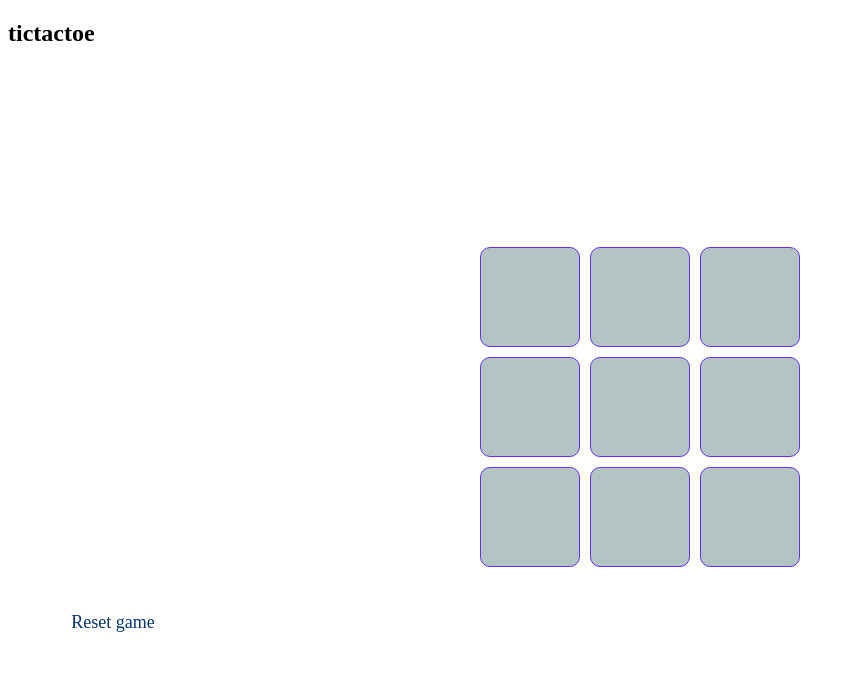
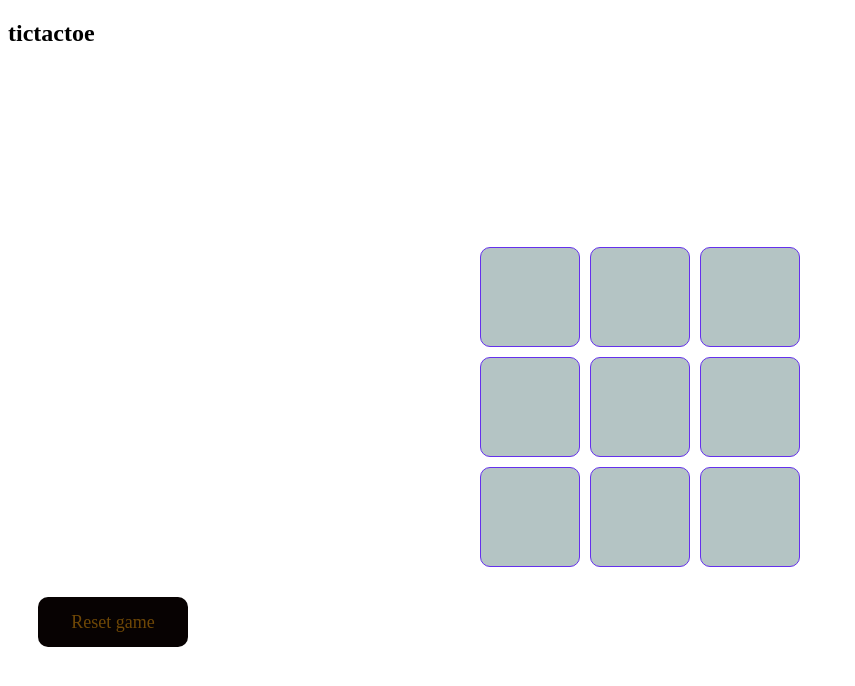
Before and after one commit to OJB2025/games, a React (Vite) app: page / in a window 1280 px wide. Shown: the top 686 px of the page, without its empty margins (0-855 px from the left). Built offline with nearby package versions, Linux system fonts and the light colour scheme.

Commit message:
reset button trial 3

```diff
--- a/src/App.css
+++ b/src/App.css
@@ -23,8 +23,8 @@
 .btn{
   width: 150px;
   height: 50px;
-  background: #ffffff;
-  color: #06356f;
+  background: #070202;
+  color: #6f4706;
   line-height: 50px;
   text-align: center;
   font-size: 18px;
```
